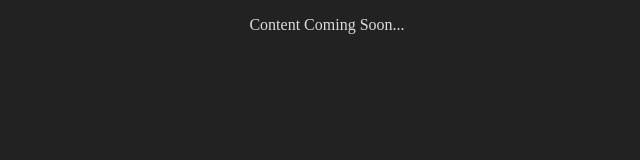
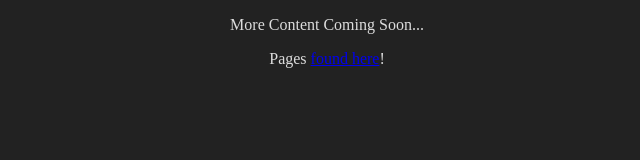
Before and after one commit to TrentonGage11/ImageHost, a plain HTML site: page index.html in a window 1280 px wide. Shown: the whole page, without its empty margins (313-953 px from the left). Drawn offline with Linux system fonts and the light colour scheme.

Commit message:
Update index.html

```diff
--- a/index.html
+++ b/index.html
@@ -10,6 +10,7 @@ html {
 </style>
 </head>
 <body>
-<p style="text-align: center;">Content Coming Soon...</p>
+<p style="text-align: center;">More Content Coming Soon...</p>
+<p style="text-align: center;">Pages <a href="/images/index.html">found here</a>!</p>
 </body>
 </html>
```
